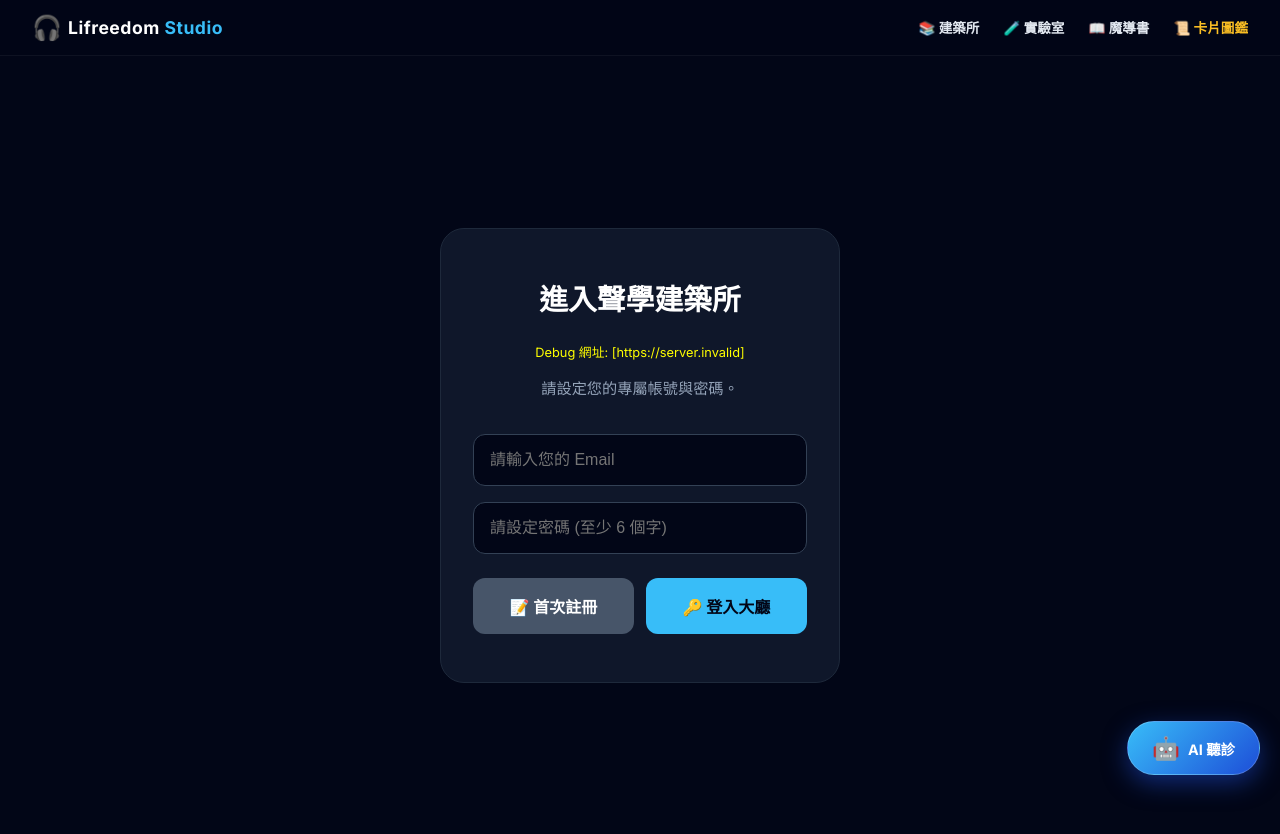
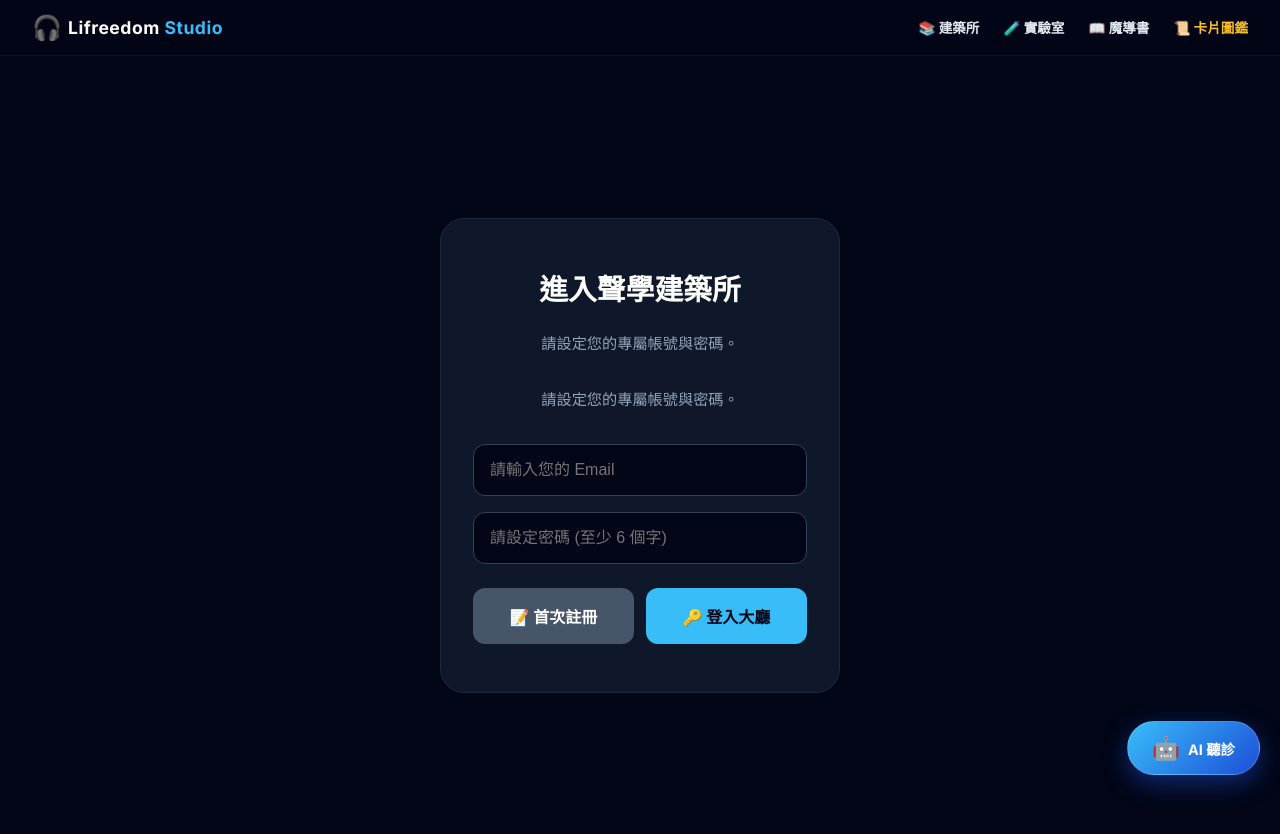
Before and after one commit to lifreedomstudio/lifreedom-studio, a Next.js app: page /login in a window 1280 px wide. Shown: the top 834 px of the page. Built offline with nearby package versions, Linux system fonts and the light colour scheme; no server answers.

Commit message:
Remove debug URL and finalize login page

```diff
--- a/src/app/login/page.tsx
+++ b/src/app/login/page.tsx
@@ -53,12 +53,9 @@ export default function LoginPage() {
     <div style={{ minHeight: '100vh', display: 'flex', alignItems: 'center', justifyContent: 'center', background: '#020617', padding: '2rem' }}>
       <div style={{ background: '#0f172a', padding: '3rem 2rem', borderRadius: '24px', border: '1px solid #1e293b', width: '100%', maxWidth: '400px', textAlign: 'center' }}>
         <h2 style={{ color: '#fff', marginBottom: '1.5rem', fontSize: '1.8rem' }}>進入聲學建築所</h2>
-
-        {/* 🚨 照妖鏡：用中括號包起來，抓出任何看不見的空白或斜線 */}
-        <p style={{ color: 'yellow', marginBottom: '1rem', fontSize: '0.8rem', wordBreak: 'break-all' }}>
-          Debug 網址: [{process.env.NEXT_PUBLIC_SUPABASE_URL}]
+        <p style={{ color: '#94a3b8', marginBottom: '2rem', fontSize: '0.95rem', lineHeight: '1.6' }}>
+          請設定您的專屬帳號與密碼。
         </p>
-
         <p style={{ color: '#94a3b8', marginBottom: '2rem', fontSize: '0.95rem', lineHeight: '1.6' }}>
           請設定您的專屬帳號與密碼。
         </p>
```
